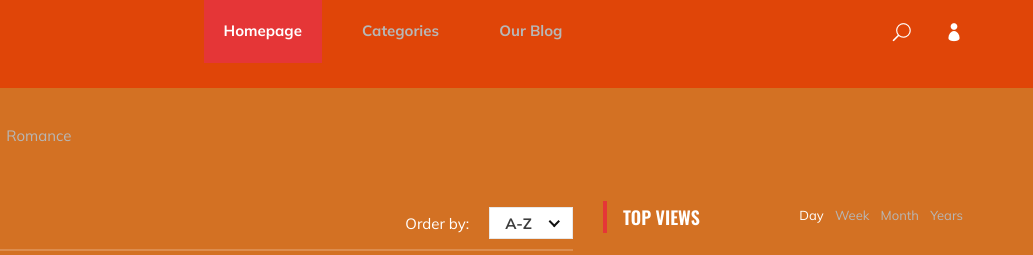
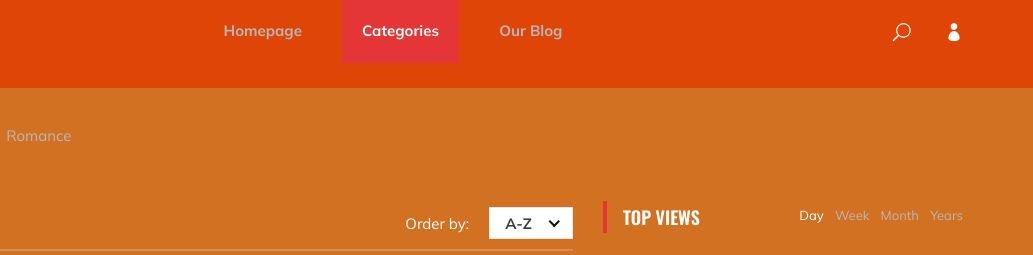
Before and after one commit to marcuscaiado/animax, a plain HTML site: page categories.html in a window 1280 px wide. Shown: the top 255 px of the page, 247-1280 px from the left. Drawn offline with nearby package versions, Linux system fonts and the light colour scheme.

Commit message:
Categories - Active, fixed

```diff
--- a/categories.html
+++ b/categories.html
@@ -50,9 +50,9 @@
             <div class="header__nav">
               <nav class="header__menu mobile-menu">
                 <ul>
-                  <li class="active"><a href="./index.html">Homepage</a></li>
+                  <li><a href="./index.html">Homepage</a></li>
 
-                      <li><a href="./categories.html">Categories</a></li>
+                      <li class="active"><a href="./categories.html">Categories</a></li>
 
                   </li>
                   <li><a href="./blog.html">Our Blog</a></li>
```
